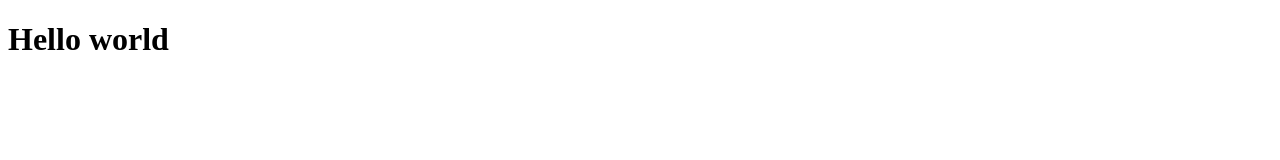
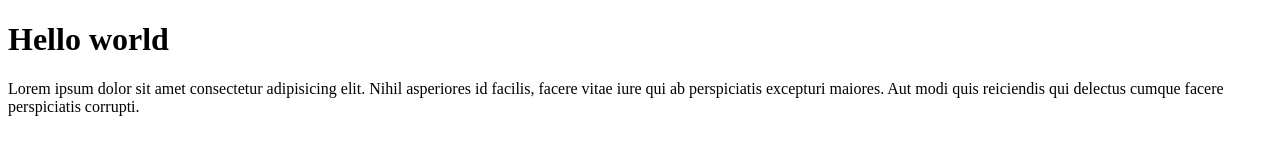
Before and after one commit to ghalitsar-coder/git-test, a plain HTML site: page index.html in a window 1280 px wide. Drawn offline with Linux system fonts and the light colour scheme.

Commit message:
mengubah file

```diff
--- a/index.html
+++ b/index.html
@@ -8,5 +8,6 @@
   </head>
   <body>
     <h1>Hello world</h1>
+    <p>Lorem ipsum dolor sit amet consectetur adipisicing elit. Nihil asperiores id facilis, facere vitae iure qui ab perspiciatis excepturi maiores. Aut modi quis reiciendis qui delectus cumque facere perspiciatis corrupti.</p>
   </body>
 </html>
```
